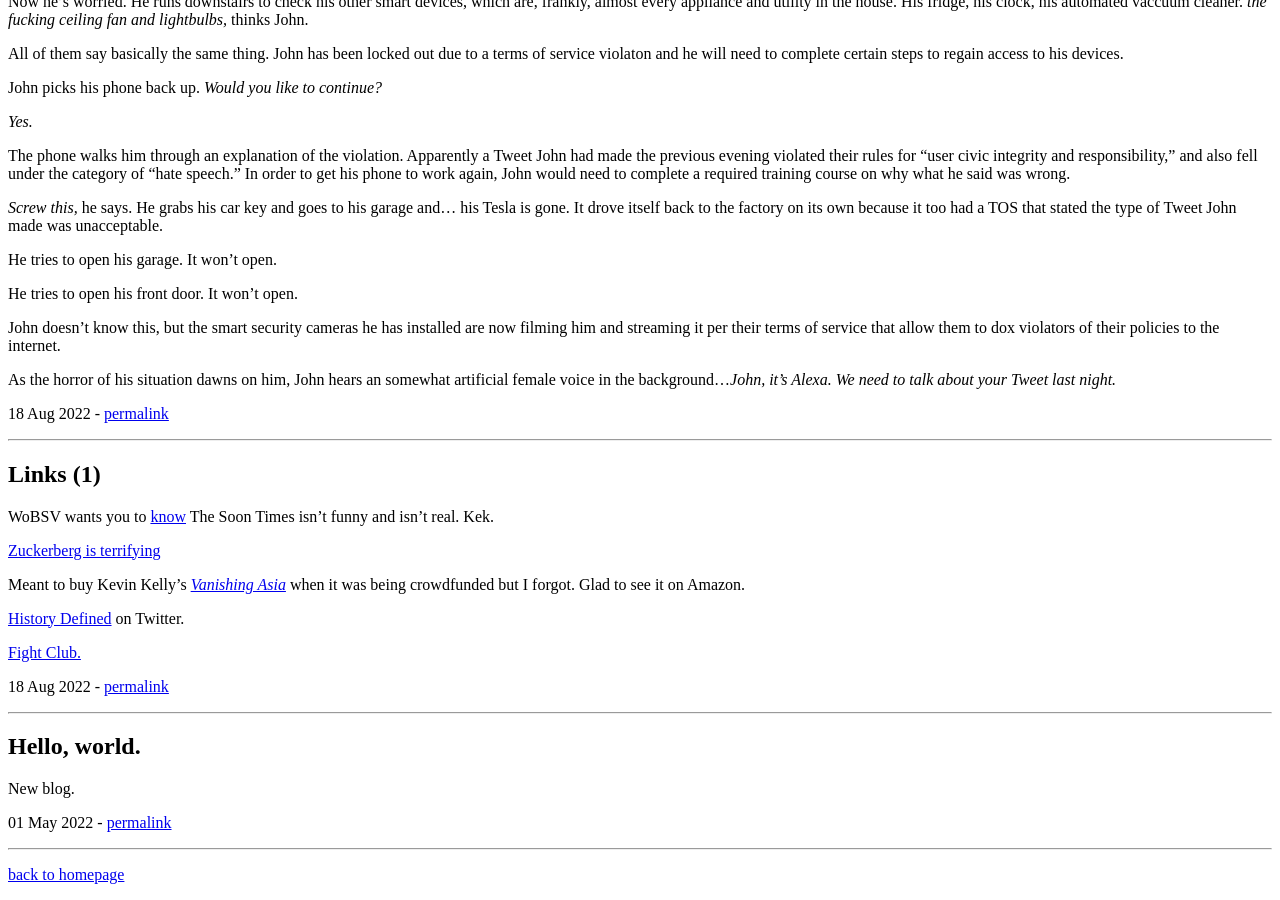
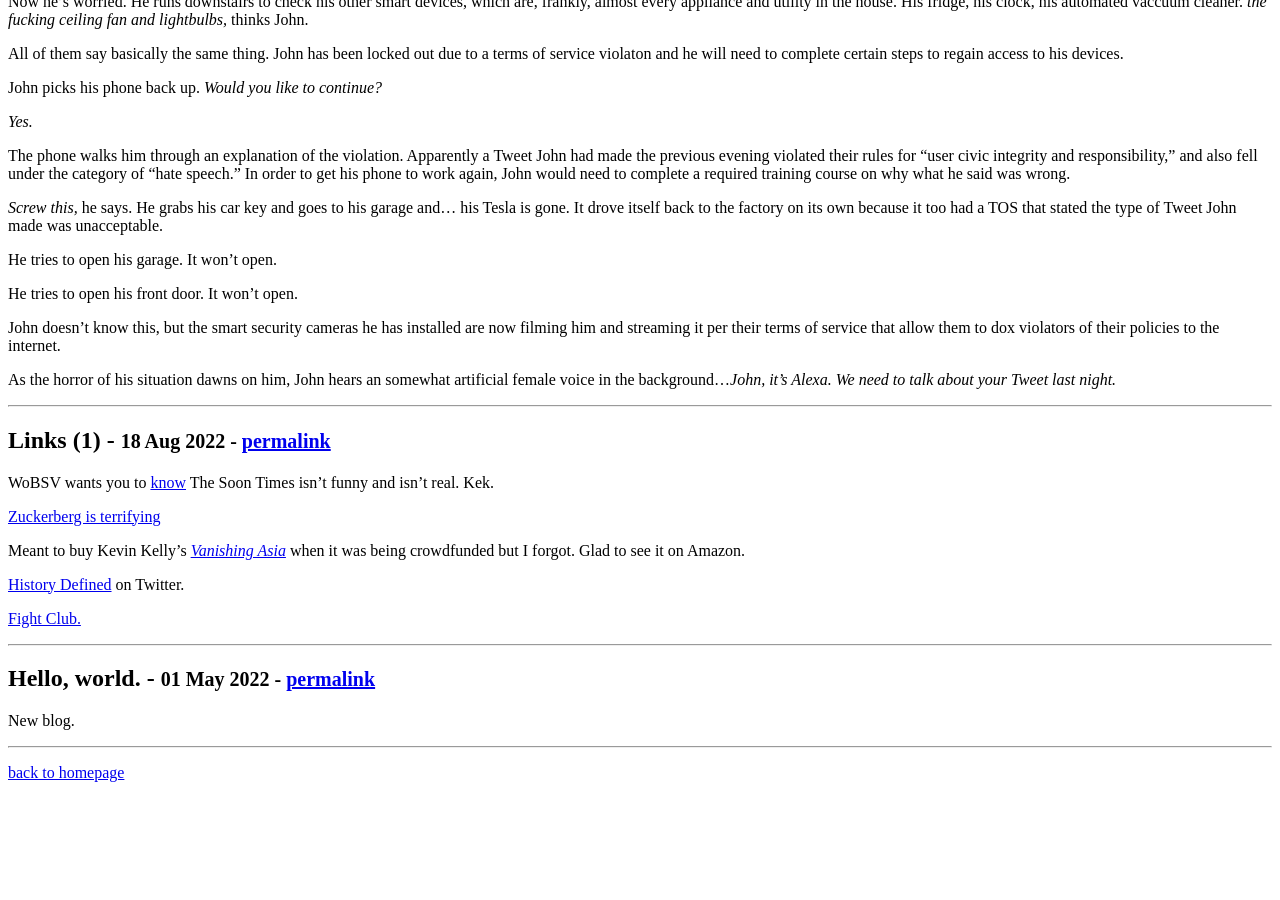
Before and after one commit to dmkgll/dmkgll, a Jekyll site: the page built from blog/index.html, in a window 1280 px wide and 900 px high, scrolled down 790 px. Built offline with Jekyll 4.4.1, drawn with Linux system fonts in a browser that asks for light colours; the list of posts is cut into pages by our own code; after the commit the page ends 1588 px from its top, so only the background shows below that; some of the changed text lies outside the part shown.

Commit message:
Update index.html

```diff
--- a/blog/index.html
+++ b/blog/index.html
@@ -24,13 +24,12 @@
   {% for post in paginator.posts %}
   <div class="post">
     <h2 class="post-title">
-        {{ post.title }}
+        {{ post.title }} -     <small><span class="post-date">{{ post.date | date_to_string }}</span> - <a href="{{ post.url }}">permalink</a></small>
     </h2>
 <div class="post-content">
     {{ post.content }}
     </div>
 
-    <p><span class="post-date">{{ post.date | date_to_string }}</span> - <a href="{{ post.url }}">permalink</a></p>
   </div><hr>
   {% endfor %}
 </div>
```
